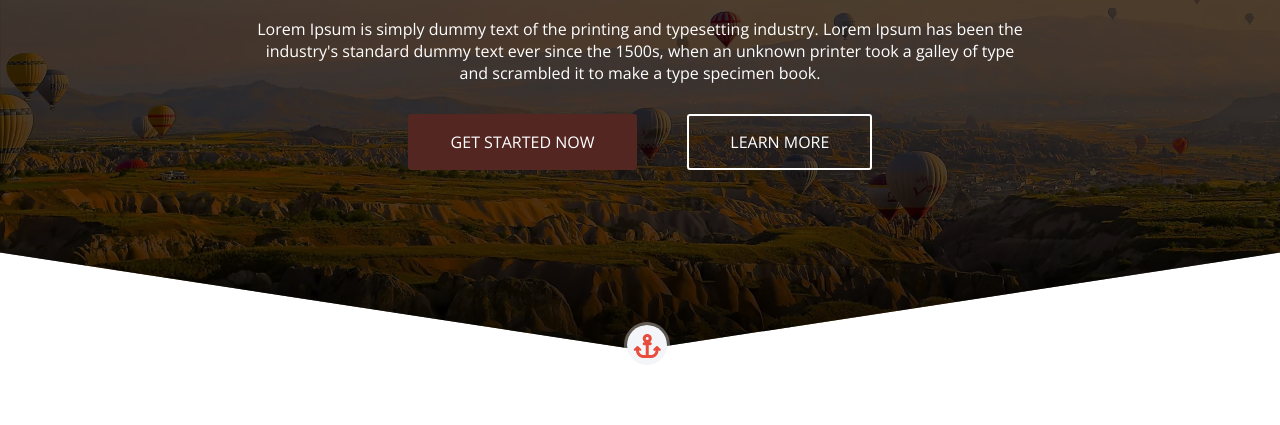
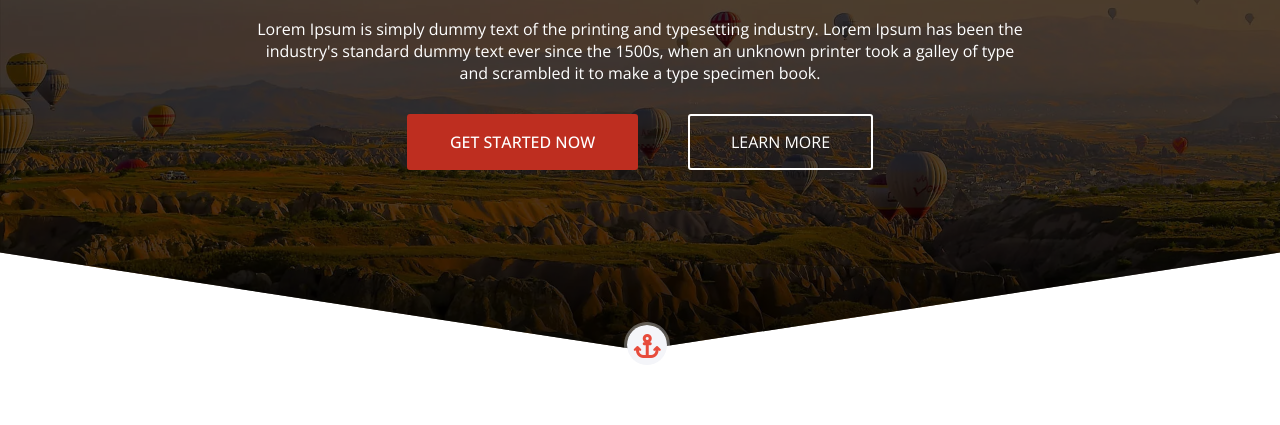
Before and after one commit to arun-web-dev/netlify, a plain HTML site: page index.html in a window 1280 px wide. Shown: the part 375-800 px from the top of the page. Drawn offline with nearby package versions, Linux system fonts and the light colour scheme.

Commit message:
home-animtion overlow fixed

```diff
--- a/css/style.css
+++ b/css/style.css
@@ -281,10 +281,16 @@ a {
   position: relative;
 }
 
+.animi-from {
+  width: 80%;
+  margin: 0 auto;
+  overflow: hidden;
+}
+
 .home-main {
   padding-top: 130px;
   padding-bottom: 180px;
-  max-width: 80%;
+  max-width: 100%;
   margin: 0 auto;
   overflow: hidden;
 }
@@ -426,9 +432,11 @@ a {
   outline: 0;
 }
 .get-started-btn-top {
-  background: #532622;
-  transition: all 0.5s;
-  border: 2px solid #532622;
+  background: #be2e20;
+  transition: all 0.5s;
+  border: 2px solid #be2e20;
+  font-weight: 500;
+}rder: 2px solid #532622;
 }
 
 a.get-started-btn-top:hover {
--- a/index.html
+++ b/index.html
@@ -108,6 +108,7 @@
                 <i class="fas fa-less-than"></i
               ></a>
             </div>
+            <div class="animi-from">
               <div class="home-main from-right" id="home-main">
                 <div class="home-main-content">
                   <h1>Our Clients Our First Priority</h1>
@@ -117,8 +118,8 @@
                     Lorem Ipsum is simply dummy text of the printing and
                     typesetting industry. Lorem Ipsum has been the industry's
                     standard dummy text ever since the 1500s, when an unknown
-                  printer took a galley of type and scrambled it to make a type
-                  specimen book.
+                    printer took a galley of type and scrambled it to make a
+                    type specimen book.
                   </p>
                 </div>
                 <div class="home-button">
@@ -137,6 +138,7 @@
                     class="learn-more-btn-top"
                     >learn more</a
                   >
+                </div>
               </div>
             </div>
             <div class="home-main-after" id="home-main-after">
```
Lines whose indentation alone changed are shown as unchanged.
